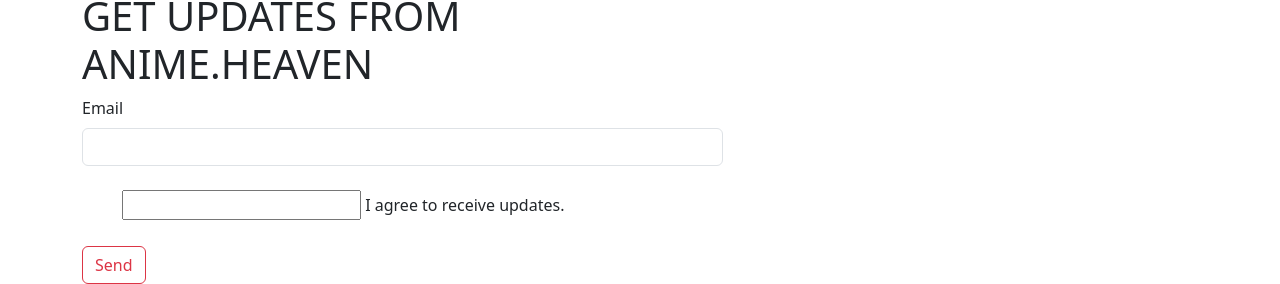
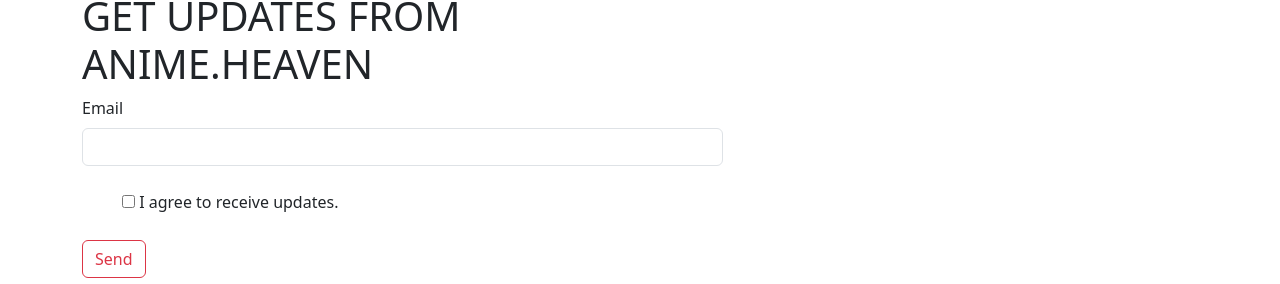
Before and after one commit to BulsecoFrederick/FV_ICT9J_Q2Practice3_BULSECO_FREDERICK, a plain HTML site: page index.html in a window 1280 px wide. Shown: the part 1054-1338 px from the top of the page. Drawn offline with nearby package versions, Linux system fonts and the light colour scheme.

Commit message:
Fix HTML formatting and ensure proper structure

```diff
--- a/index.html
+++ b/index.html
@@ -58,7 +58,7 @@
                     <br>
 
                     <div class="form-check form-switch">
-                        <input type="checkbox form=switch">
+                        <input type="checkbox" class="form=switch">
                         <label for="checkbox">I agree to receive updates.</label>
                     </div>
                     <br>
```
